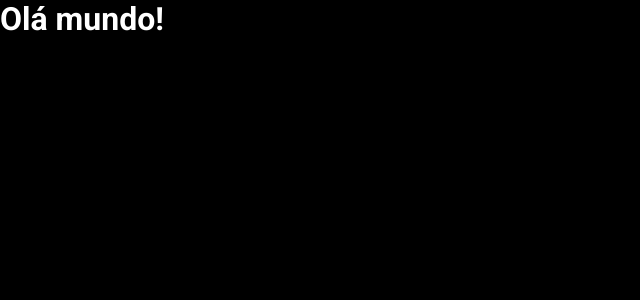
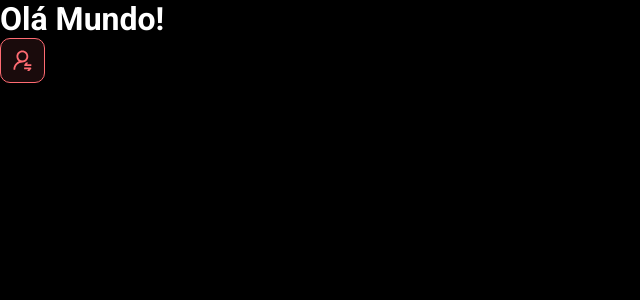
Before and after one commit to Willzu12/Semana-Spring-React, a React (Vite) app in the folder Frontend/: page / in a window 1280 px wide. Shown: the top 300 px of the page, without its empty margins (0-640 px from the left). Built offline with nearby package versions, Linux system fonts and the light colour scheme.

Commit message:
First Component

```diff
--- a/Frontend/src/App.tsx
+++ b/Frontend/src/App.tsx
@@ -1,6 +1,11 @@
-function App() {
-  return (
-    <h1>Olá mundo!</h1>
+import NotificationButton from "./componentes/NotificationButton";
+
+function App () {
+  return(
+    <>
+    <h1>Olá Mundo!</h1>
+    <NotificationButton/>
+    </>
   )
 }
 
--- /dev/null
+++ b/Frontend/src/componentes/NotificationButton/index.tsx
@@ -0,0 +1,10 @@
+import icon from '../../assets/img/notification-icon.svg'
+import './styles.css'
+function NotificationButton () {
+  return(
+    <div className="dsmeta-red-btn">
+    <img src={icon} alt="Notificar" />
+  </div>  )
+}
+
+export default NotificationButton
--- /dev/null
+++ b/Frontend/src/componentes/NotificationButton/styles.css
@@ -0,0 +1,15 @@
+.dsmeta-red-btn {
+    height: 45px;
+    width: 45px;
+    background: rgba(255, 107, 114, 0.1);
+    border: 1px solid #ff6b72;
+    border-radius: 10px;
+    display: flex;
+    align-items: center;
+    justify-content: center;
+    cursor: pointer;
+  }
+
+  .dsmeta-red-btn img {
+      width: 19px;
+  }
```
Also changed, not shown: Frontend/src/assets/img/Notification-icon.svg (added).
